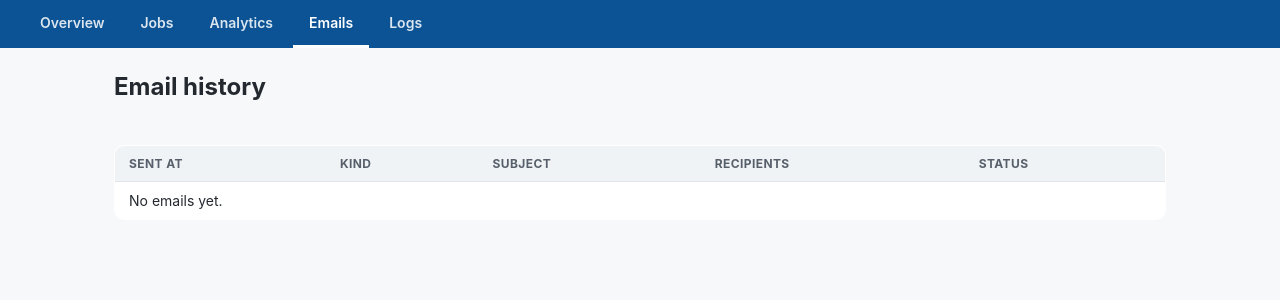
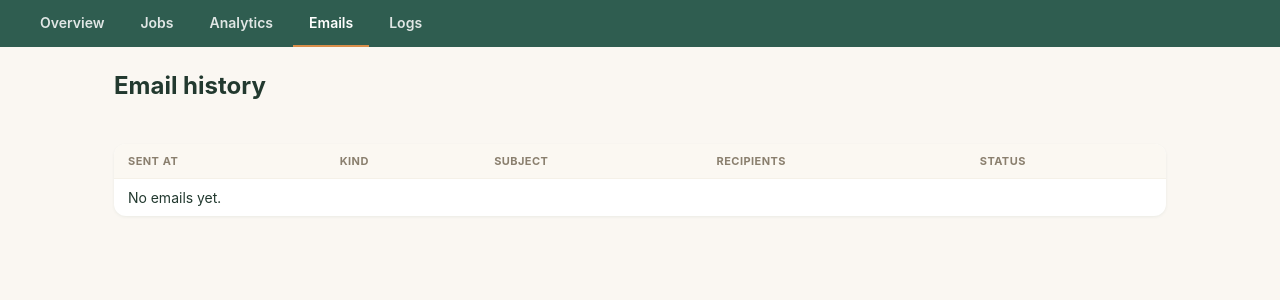
Before and after one commit to iamstarstuff/Job-finder, a Flask app: page /emails in a window 1280 px wide. Shown: the top 300 px of the page. Run offline with Flask 3, Linux system fonts and the light colour scheme; data that the repository does not hold is empty.

Commit message:
feat: restyle dashboard to the Warm Growth visual system

```diff
--- a/dashboard/templates/base.html
+++ b/dashboard/templates/base.html
@@ -5,47 +5,68 @@
 <meta name="viewport" content="width=device-width, initial-scale=1">
 <title>Job-Finder Dashboard</title>
 <style>
-  :root { --bg:#f6f8fa; --card:#fff; --border:#e1e4e8; --ink:#24292f;
-          --muted:#57606a; --accent:#0b5394; --green:#1a7f37; }
+  :root {
+    --bg:#FAF7F2; --card:#fff; --border:#E8E0D4; --ink:#22392F;
+    --muted:#8A7F6E; --accent:#2F5D50; --accent2:#D98E4A; --green:#2F5D50;
+  }
   * { box-sizing: border-box; }
-  body { margin:0; font-family:-apple-system,Segoe UI,Roboto,sans-serif;
+  body { margin:0; font-family:-apple-system,"Inter",Segoe UI,Roboto,sans-serif;
          background:var(--bg); color:var(--ink); }
   nav { background:var(--accent); padding:0 24px; display:flex; gap:4px; }
   nav a { color:#fff; text-decoration:none; padding:14px 16px; font-size:14px;
-          font-weight:600; opacity:.85; }
-  nav a:hover, nav a.active { opacity:1; border-bottom:3px solid #fff; }
+          font-weight:600; opacity:.85; border-bottom:2px solid transparent; }
+  nav a:hover { opacity:1; }
+  nav a.active { opacity:1; border-bottom:2px solid var(--accent2); }
   main { max-width:1100px; margin:24px auto; padding:0 24px; }
   .cards { display:grid; grid-template-columns:repeat(auto-fit,minmax(160px,1fr));
            gap:16px; margin-bottom:24px; }
-  .card { background:var(--card); border:1px solid var(--border);
-          border-radius:10px; padding:16px; }
-  .card .num { font-size:28px; font-weight:700; }
+  .card { background:var(--card); border-radius:12px; padding:16px;
+          box-shadow:0 1px 3px rgba(47,93,80,.08); }
+  .card .num { font-size:28px; font-weight:700; font-variant-numeric: tabular-nums; }
   .card .label { color:var(--muted); font-size:13px; }
+  table { width:100%; border-collapse:collapse; background:var(--card);
+          border-radius:12px; overflow:hidden; box-shadow:0 1px 3px rgba(47,93,80,.08);
+          font-variant-numeric: tabular-nums; }
+  th, td { text-align:left; padding:10px 14px; border-top:1px solid #F5F1E8;
+           font-size:14px; }
+  th { background:#FBF8F2; border-top:none; color:var(--muted); font-size:11px;
+       text-transform:uppercase; letter-spacing:.04em; }
+  a.btn { background:var(--accent); color:#fff; padding:5px 12px; border-radius:8px;
+          text-decoration:none; font-size:13px; }
+  .pill { display:inline-block; padding:2px 10px; border-radius:999px; font-size:12px; }
+  .pill.on { background:#E7F2EC; color:var(--accent); }
+  .pill.off { background:#F0EAD9; color:var(--muted); }
+  form.filters { display:flex; gap:10px; margin-bottom:16px; flex-wrap:wrap; align-items:center; }
+  input, select { padding:8px 12px; border:1px solid var(--border);
+                  border-radius:8px; font-size:14px; background:#fff; color:var(--ink); }
+  .skill-search { border-color:var(--accent2); }
+  pre.log { background:#0d1117; color:#c9d1d9; padding:16px; border-radius:12px;
+            font-size:12px; overflow-x:auto; max-height:70vh; }
   .chart-wrap { position:relative; height:320px; }
   .chart-wrap.small { height:280px; }
-  .drilldown { margin-top:12px; border-top:1px solid var(--border); padding-top:12px; }
+  .drilldown { margin-top:12px; border-top:1px solid #F0EAD9; padding-top:12px; }
   .drilldown.hidden { display:none; }
   .drilldown-close { float:right; background:none; border:1px solid var(--border);
-                      border-radius:6px; color:var(--muted); cursor:pointer;
+                      border-radius:8px; color:var(--muted); cursor:pointer;
                       font-size:12px; padding:2px 8px; }
   .drilldown table { margin-top:8px; }
   .drilldown h4 { margin:0; font-size:14px; }
-  table { width:100%; border-collapse:collapse; background:var(--card);
-          border:1px solid var(--border); border-radius:10px; overflow:hidden; }
-  th, td { text-align:left; padding:10px 14px; border-top:1px solid var(--border);
-           font-size:14px; }
-  th { background:#f0f3f6; border-top:none; color:var(--muted); font-size:12px;
-       text-transform:uppercase; letter-spacing:.4px; }
-  a.btn { background:var(--green); color:#fff; padding:4px 12px; border-radius:6px;
-          text-decoration:none; font-size:13px; }
-  .pill { display:inline-block; padding:2px 10px; border-radius:999px; font-size:12px; }
-  .pill.on { background:#dafbe1; color:var(--green); }
-  .pill.off { background:#f0f3f6; color:var(--muted); }
-  form.filters { display:flex; gap:8px; margin-bottom:16px; }
-  input, select { padding:8px 10px; border:1px solid var(--border);
-                  border-radius:6px; font-size:14px; }
-  pre.log { background:#0d1117; color:#c9d1d9; padding:16px; border-radius:10px;
-            font-size:12px; overflow-x:auto; max-height:70vh; }
+  details.job-row { background:var(--card); border-radius:12px; margin-bottom:6px;
+                     box-shadow:0 1px 3px rgba(47,93,80,.06); overflow:hidden; }
+  .job-row-summary { display:grid; grid-template-columns:20px 1.4fr 2fr 100px 90px 90px;
+                      align-items:center; padding:12px 16px; cursor:pointer;
+                      list-style:none; font-size:14px; gap:8px; }
+  .job-row-summary::-webkit-details-marker { display:none; }
+  .job-row-summary::before { content:"▸"; color:var(--accent2); }
+  details.job-row[open] > .job-row-summary::before { content:"▾"; }
+  .job-row-header { display:grid; grid-template-columns:20px 1.4fr 2fr 100px 90px 90px;
+                     padding:0 16px 8px; font-size:11px; text-transform:uppercase;
+                     letter-spacing:.04em; color:var(--muted); gap:8px; }
+  .job-detail { padding:14px 16px 14px 42px; background:#FBF8F2;
+                border-top:1px solid #F0EAD9; font-size:13px; color:#5B5245; line-height:1.6; }
+  .skill-tag { background:#EAF1EC; color:var(--accent); font-size:11px;
+               padding:3px 9px; border-radius:999px; margin-right:6px; display:inline-block; }
+  mark { background:#F6DFC0; color:var(--ink); padding:0 3px; border-radius:3px; }
 </style>
 </head>
 <body>
```
